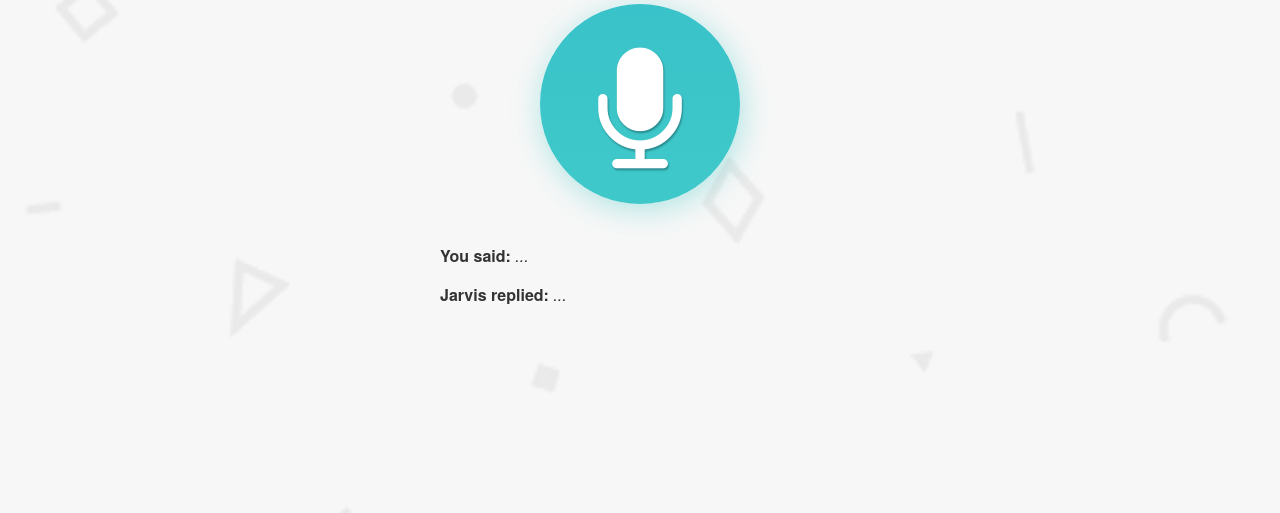
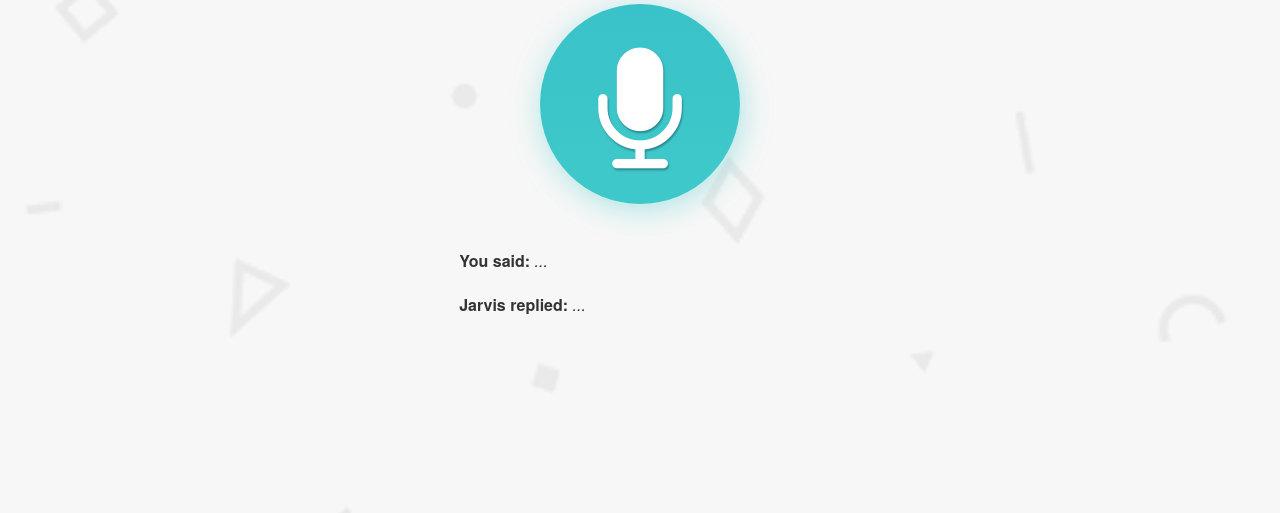
Before and after one commit to AmanChhing/JarWish, a PHP site: page / in a window 1280 px wide. Shown: the part 224-737 px from the top of the page. Run offline with PHP 8.4, Linux system fonts and the light colour scheme; some libraries are stand-ins or nearby versions.

Commit message:
Update style.css

```diff
--- a/style.css
+++ b/style.css
@@ -61,7 +61,9 @@ button {
   will-change: transform, filter;
   transition: all 0.3s ease-out;
 }
-
+p {
+  padding: .3em 0em 0em 1.2em;
+}
 button .fa {
   font-size: 130px;
   line-height: 200px;
```
